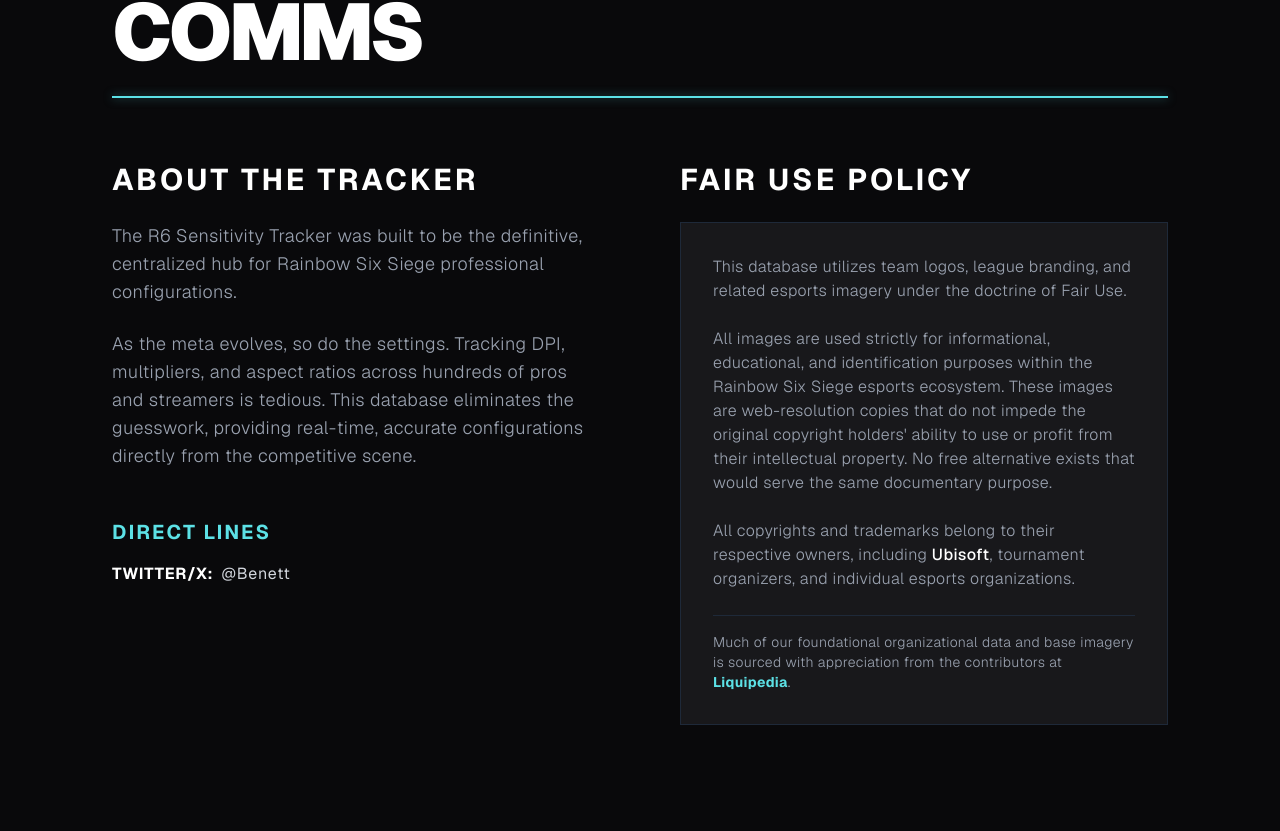
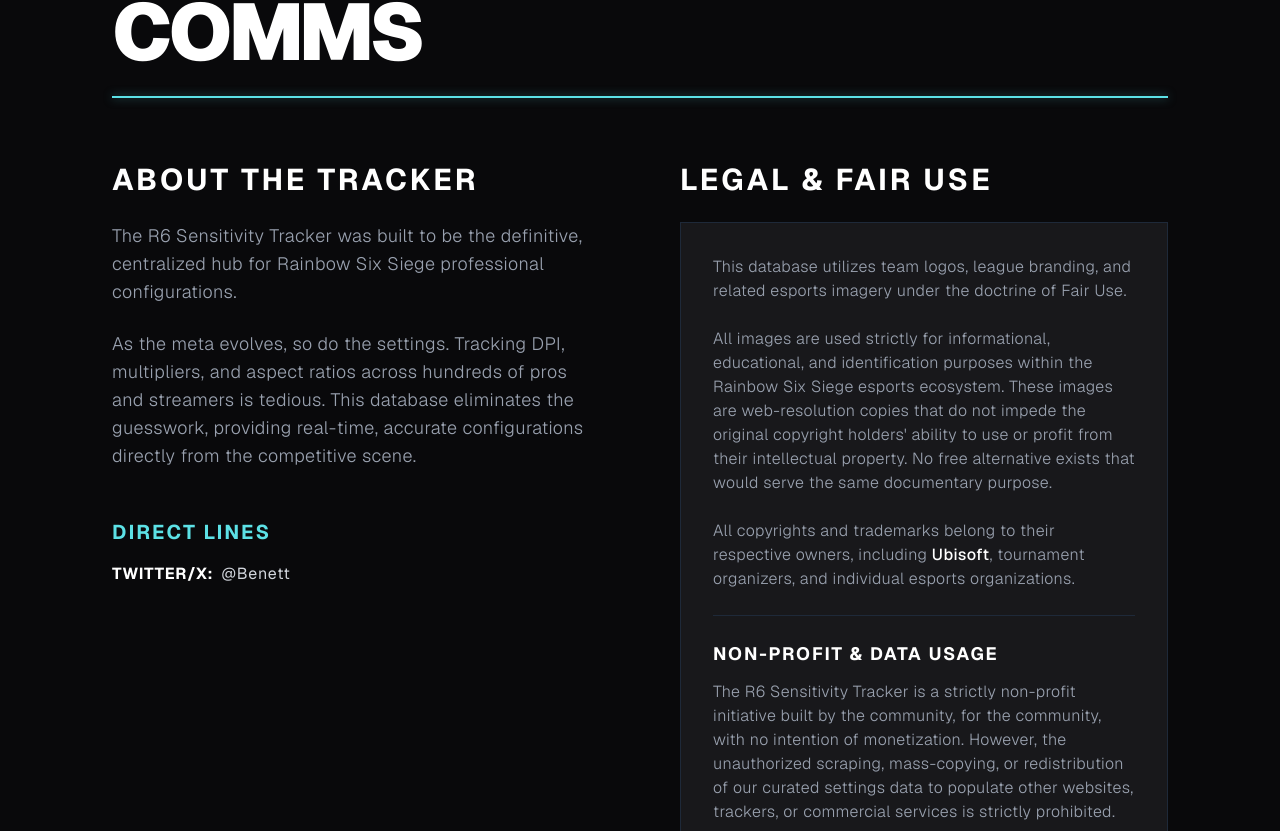
Before and after one commit to Cuetron/r6-sens-tracker, a Next.js app: page /about in a window 1280 px wide. Shown: the part 209-1040 px from the top of the page. Built offline with nearby package versions, Linux system fonts and the light colour scheme.

Commit message:
added stuff to the about page

```diff
--- a/app/about/page.tsx
+++ b/app/about/page.tsx
@@ -41,15 +41,16 @@ export default function AboutContact() {
                     @Benett
                   </a>
                 </li>
-                {/* Add Discord or Email back here if you want to include them alongside the widget later! */}
               </ul>
             </div>
           </div>
 
-          {/* RIGHT SIDE: Fair Use & Copyright (Replaced the Form) */}
+          {/* RIGHT SIDE: Fair Use, Copyright & Data Policy */}
           <div>
-            <h2 className="text-3xl font-bold uppercase tracking-widest mb-6">Fair Use Policy</h2>
+            <h2 className="text-3xl font-bold uppercase tracking-widest mb-6">Legal & Fair Use</h2>
             <div className="bg-[#18181b] p-8 border border-gray-800 text-gray-400 space-y-6 text-base tracking-wide font-light">
+
+              {/* Copyright Info */}
               <p>
                 This database utilizes team logos, league branding, and related esports imagery under the doctrine of Fair Use.
               </p>
@@ -59,7 +60,17 @@ export default function AboutContact() {
               <p>
                 All copyrights and trademarks belong to their respective owners, including <span className="text-white font-medium">Ubisoft</span>, tournament organizers, and individual esports organizations.
               </p>
-              <p className="text-sm border-t border-gray-800 pt-4 mt-4">
+
+              {/* NEW SECTION: Data Usage & Non-Profit Status */}
+              <div className="border-t border-gray-800 pt-6 mt-6">
+                <h3 className="text-white text-lg font-bold uppercase tracking-widest mb-3">Non-Profit & Data Usage</h3>
+                <p>
+                  The R6 Sensitivity Tracker is a strictly non-profit initiative built by the community, for the community, with no intention of monetization. However, the unauthorized scraping, mass-copying, or redistribution of our curated settings data to populate other websites, trackers, or commercial services is strictly prohibited.
+                </p>
+              </div>
+
+              {/* Credits */}
+              <p className="text-sm border-t border-gray-800 pt-6 mt-6">
                 Much of our foundational organizational data and base imagery is sourced with appreciation from the contributors at <a href="https://liquipedia.net/rainbowsix/" target="_blank" rel="noopener noreferrer" className="text-[#5ce1e6] hover:underline font-bold">Liquipedia</a>.
               </p>
             </div>
```
